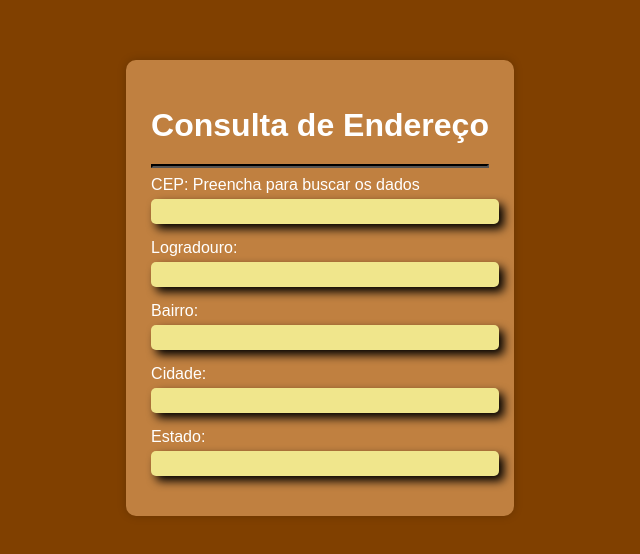
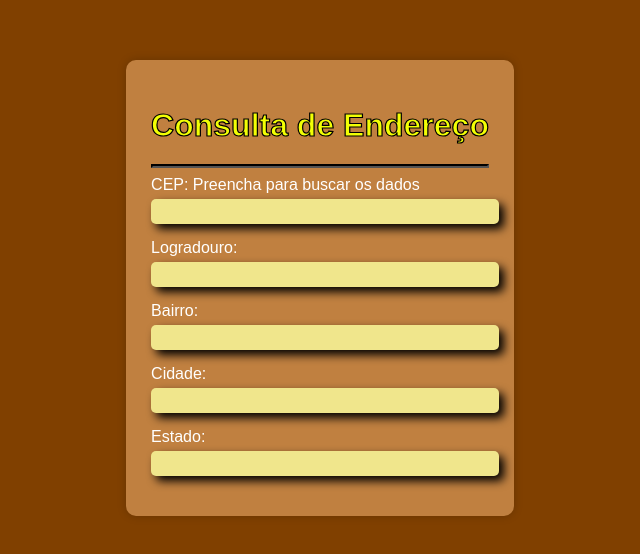
Before and after one commit to Jose-Henrique-a/FormularioComAutoPreenchimentoPeloCEP, a plain HTML site: page index.html in a window 1280 px wide. Shown: the part 120-674 px from the top of the page, without its empty margins (320-960 px from the left). Drawn offline with Linux system fonts and the light colour scheme.

Commit message:
adicionadoWebkitStroke

```diff
--- a/style.css
+++ b/style.css
@@ -11,6 +11,9 @@ body {
   h1 {
     text-align: center;
     margin-bottom: 20px;
+    color: #f2ff04;
+    -webkit-text-stroke-width: 1.2px;
+    -webkit-text-stroke-color: #000;
   }
 
   form {
@@ -24,6 +27,7 @@ body {
   label {
     display: block;
     margin-bottom: 5px;
+
   }
 
   input[type="text"] {
```
